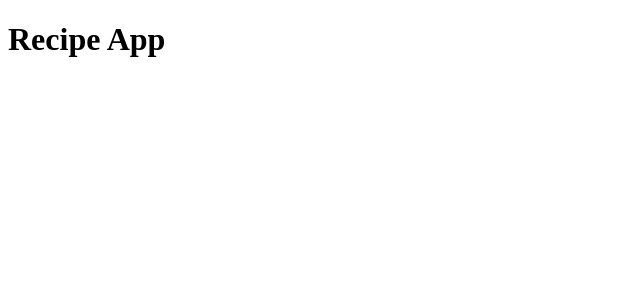
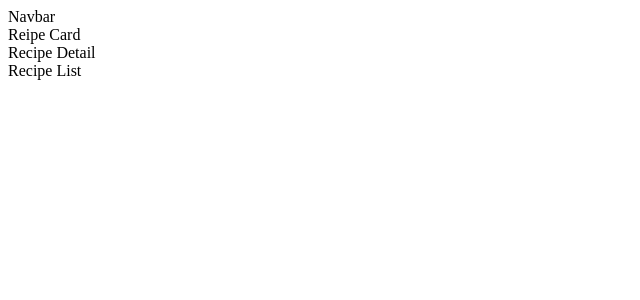
Before and after one commit to karixhma12/react_RecipeApp, a React (Vite) app in the folder react_RecipeApp/: page / in a window 1280 px wide. Shown: the top 300 px of the page, without its empty margins (0-640 px from the left). Built offline with nearby package versions, Linux system fonts and the light colour scheme.

Commit message:
feat: setup component structure with placeholders

```diff
--- a/react_RecipeApp/src/App.jsx
+++ b/react_RecipeApp/src/App.jsx
@@ -1,9 +1,15 @@
-
+import Navbar from "./components/Navbar";
+import RecipeCard from "./components/RecipeCard";
+import RecipeDetail from "./components/RecipeDetail";
+import RecipeList from "./components/RecipeList";
 
 function App(){
   return(
     <div>
-      <h1> Recipe App </h1>
+      <Navbar/>
+      <RecipeCard/>
+      <RecipeDetail/>
+      <RecipeList/>
     </div>
   )
 }
--- /dev/null
+++ b/react_RecipeApp/src/components/Navbar.jsx
@@ -0,0 +1,9 @@
+
+
+function Navbar(){
+    return(
+        <div> Navbar </div>
+    )
+}
+
+export default Navbar;
--- /dev/null
+++ b/react_RecipeApp/src/components/RecipeCard.jsx
@@ -0,0 +1,9 @@
+
+
+function RecipeCard(){
+    return(
+        <div> Reipe Card </div>
+    )
+}
+
+export default RecipeCard;
--- /dev/null
+++ b/react_RecipeApp/src/components/RecipeDetail.jsx
@@ -0,0 +1,10 @@
+
+
+
+function RecipeDetail(){
+    return(
+        <div> Recipe Detail </div>
+    )
+}
+
+export default RecipeDetail;
--- /dev/null
+++ b/react_RecipeApp/src/components/RecipeList.jsx
@@ -0,0 +1,10 @@
+
+
+
+function RecipeList(){
+    return(
+        <div> Recipe List </div>
+    )
+}
+
+export default RecipeList;
```
